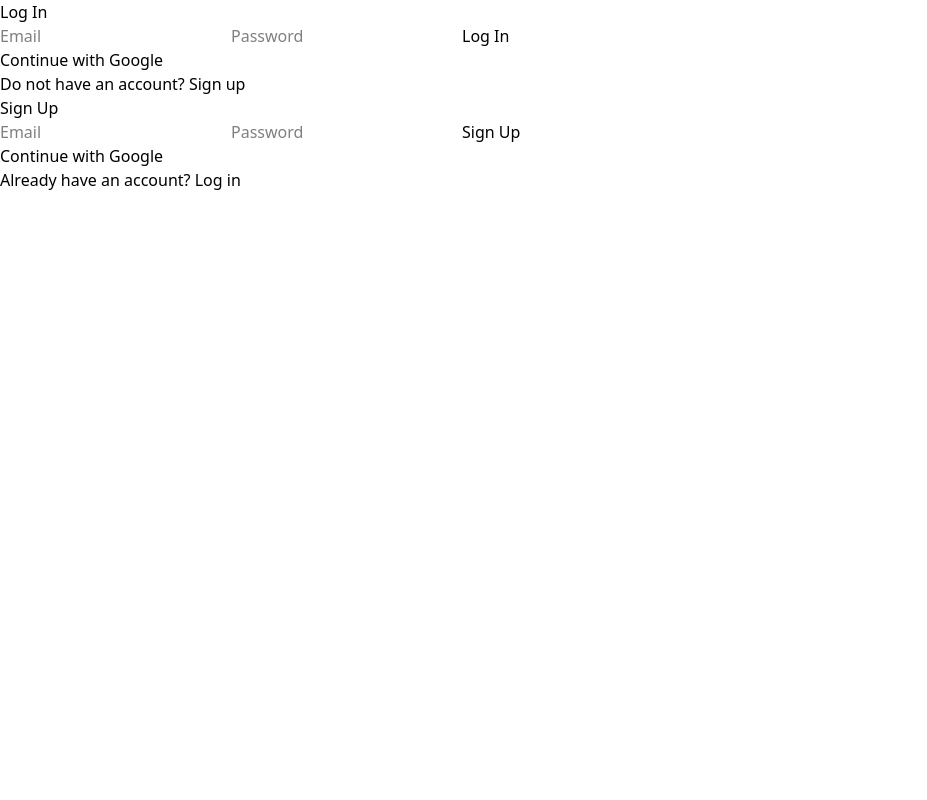
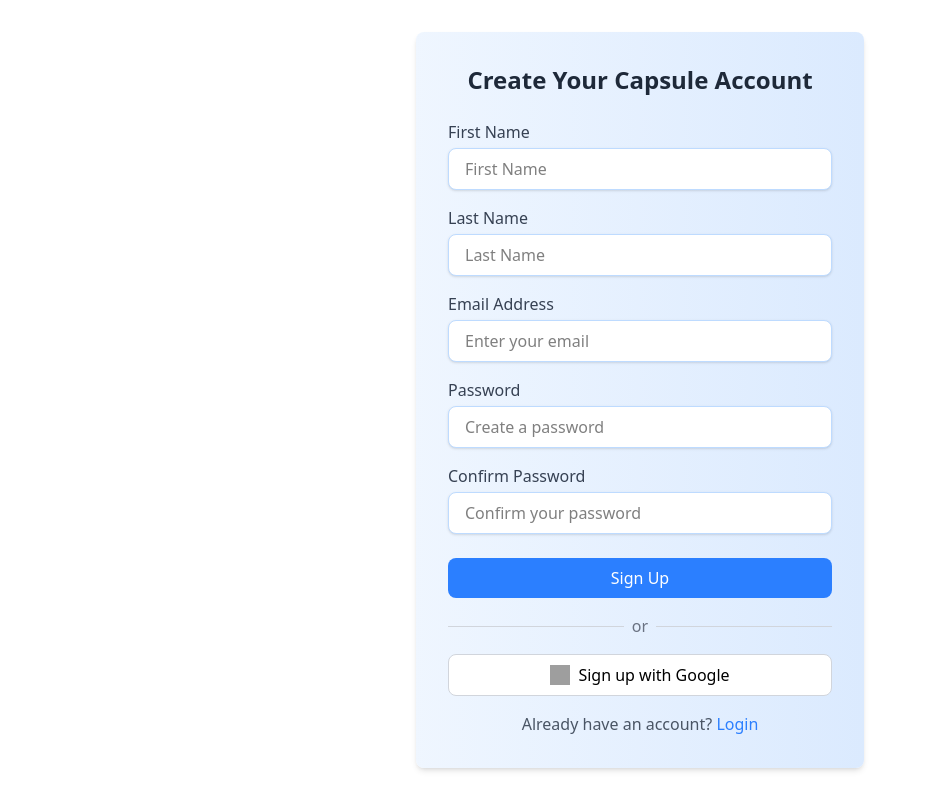
Before and after one commit to undeadlich/Time-capsule-2.0, a React (Vite) app in the folder TimeCapsule/: page /signup in a window 1280 px wide. Shown: the whole page, without its empty margins (0-927 px from the left). Built offline with nearby package versions, Linux system fonts and the light colour scheme; no server answers; grey boxes are pictures that could not be loaded.

Commit message:
initial login and signup pages added

```diff
--- a/TimeCapsule/src/App.jsx
+++ b/TimeCapsule/src/App.jsx
@@ -1,14 +1,19 @@
 
-import LoginPage from './pages/Login.jsx'
-import SignupPage from './pages/Signup.jsx'
+import { Route, Router, Routes } from 'react-router-dom'
+import Login from './pages/Login.jsx'
+import Signup from './pages/Signup.jsx'
 
 function App() {
 
 
   return (
     <>
-    <LoginPage />
-    <SignupPage />
+
+      <Routes>
+        <Route path='/login' element={<Login />} />
+        <Route path='/signup' element={<Signup />} />
+      </Routes>
+
     </>
   )
 }
--- a/TimeCapsule/src/main.jsx
+++ b/TimeCapsule/src/main.jsx
@@ -3,11 +3,14 @@ import { createRoot } from 'react-dom/client'
 import './index.css'
 import App from './App.jsx'
 import { FirebaseProvider } from './context/firebase.jsx'
+import { BrowserRouter } from "react-router-dom";
 
 createRoot(document.getElementById('root')).render(
   <StrictMode>
+    <BrowserRouter>
     <FirebaseProvider>
       <App />
     </FirebaseProvider>
+    </BrowserRouter>
   </StrictMode>,
 )
--- a/TimeCapsule/src/pages/Login.jsx
+++ b/TimeCapsule/src/pages/Login.jsx
@@ -1,51 +1,77 @@
-import { useState } from "react";
-import { useFirebase } from "../context/firebase.jsx";
-//import { useNavigate } from "react-router-dom";
+import React from 'react';
+import { Link } from 'react-router-dom';
 
- const LoginPage = () => {
-    const { singinUserWithEmailAndPass, signinWithGoogle } = useFirebase();
-    const [email, setEmail] = useState("");
-    const [password, setPassword] = useState("");
-    const [error, setError] = useState(null);
-    //const navigate = useNavigate();
+const Login = () => {
+  return (
+    <div className="min-h-screen flex items-center justify-center bg-white">
+      {/* Inner card with gradient background */}
+      <div className="bg-gradient-to-r from-blue-50 to-blue-100 p-8 rounded-lg shadow-md w-full max-w-md">
+        <h2 className="text-2xl font-bold mb-6 text-center text-gray-800">
+          Welcome Back
+        </h2>
+        <form>
+          <div className="mb-4">
+            <label className="block text-gray-700 mb-1" htmlFor="loginEmail">
+              Email Address
+            </label>
+            <input
+              id="loginEmail"
+              type="email"
+              placeholder="Enter your email"
+              className="w-full px-4 py-2 bg-white border border-blue-200 rounded-lg shadow-sm focus:outline-none focus:ring-2 focus:ring-blue-500"
+            />
+          </div>
+          <div className="mb-6">
+            <label className="block text-gray-700 mb-1" htmlFor="loginPassword">
+              Password
+            </label>
+            <input
+              id="loginPassword"
+              type="password"
+              placeholder="Enter your password"
+              className="w-full px-4 py-2 bg-white border border-blue-200 rounded-lg shadow-sm focus:outline-none focus:ring-2 focus:ring-blue-500"
+            />
+          </div>
+          <button
+            type="submit"
+            className="w-full bg-blue-500 text-white py-2 rounded-lg hover:bg-blue-600 transition-colors"
+          >
+            Login
+          </button>
+        </form>
 
-    const handleLogin = async (e) => {
-      e.preventDefault();
-      try {
-        await singinUserWithEmailAndPass(email, password);
-        //navigate("/login");
-      } catch (err) {
-        setError(err.message);
-      }
-    };
+        {/* Divider with "or" */}
+        <div className="flex items-center my-4">
+          <hr className="flex-grow border-t border-gray-300" />
+          <span className="mx-2 text-gray-500">or</span>
+          <hr className="flex-grow border-t border-gray-300" />
+        </div>
 
-    return (
-      <div className="auth-container">
-        <h2>Log In</h2>
-        {error && <p className="error">{error}</p>}
-        <form onSubmit={handleLogin}>
-          <input
-            type="email"
-            placeholder="Email"
-            value={email}
-            onChange={(e) => setEmail(e.target.value)}
-            required
-          />
-          <input
-            type="password"
-            placeholder="Password"
-            value={password}
-            onChange={(e) => setPassword(e.target.value)}
-            required
-          />
-          <button type="submit">Log In</button>
-        </form>
-        <button onClick={signinWithGoogle} className="google-btn">
-          Continue with Google
-        </button>
-        <p>Do not have an account? <a href="/signup">Sign up</a></p>
+        {/* Google Sign In Button with Google image */}
+        <div className="mt-4">
+          <button
+            type="button"
+            className="flex items-center justify-center w-full bg-white border border-gray-300 rounded-lg py-2 hover:bg-gray-100 transition-colors"
+          >
+            <img
+              src="https://upload.wikimedia.org/wikipedia/commons/thumb/5/53/Google_%22G%22_Logo.svg/512px-Google_%22G%22_Logo.svg.png"
+              alt="Google Logo"
+              className="w-5 h-5 mr-2"
+            />
+            Sign in with Google
+          </button>
+        </div>
+
+        <p className="mt-4 text-center text-gray-600">
+          Don't have an account?{' '}
+          <Link to="/signup"><a href="/signup" className="text-blue-500 hover:underline">
+            Sign Up
+          </a>
+          </Link>
+        </p>
       </div>
-    );
-  };
+    </div>
+  );
+};
 
-  export default LoginPage;
+export default Login;
--- a/TimeCapsule/src/pages/Signup.jsx
+++ b/TimeCapsule/src/pages/Signup.jsx
@@ -1,52 +1,108 @@
+import React from 'react';
 
-import  { useState } from "react";
-import { useFirebase } from "../context/firebase.jsx";
-//import { useNavigate } from "react-router-dom";
+const Signup = () => {
+  return (
+    <div className="min-h-screen flex items-center justify-center bg-white">
+      {/* Inner card with gradient background */}
+      <div className="bg-gradient-to-r from-blue-50 to-blue-100 p-8 rounded-lg shadow-md w-full max-w-md">
+        <h2 className="text-2xl font-bold mb-6 text-center text-gray-800">
+          Create Your Capsule Account
+        </h2>
+        <form>
+          <div className="mb-4">
+            <label className="block text-gray-700 mb-1" htmlFor="firstName">
+              First Name
+            </label>
+            <input
+              id="firstName"
+              type="text"
+              placeholder="First Name"
+              className="w-full px-4 py-2 bg-white border border-blue-200 rounded-lg shadow-sm focus:outline-none focus:ring-2 focus:ring-blue-500"
+            />
+          </div>
+          <div className="mb-4">
+            <label className="block text-gray-700 mb-1" htmlFor="lastName">
+              Last Name
+            </label>
+            <input
+              id="lastName"
+              type="text"
+              placeholder="Last Name"
+              className="w-full px-4 py-2 bg-white border border-blue-200 rounded-lg shadow-sm focus:outline-none focus:ring-2 focus:ring-blue-500"
+            />
+          </div>
+          <div className="mb-4">
+            <label className="block text-gray-700 mb-1" htmlFor="email">
+              Email Address
+            </label>
+            <input
+              id="email"
+              type="email"
+              placeholder="Enter your email"
+              className="w-full px-4 py-2 bg-white border border-blue-200 rounded-lg shadow-sm focus:outline-none focus:ring-2 focus:ring-blue-500"
+            />
+          </div>
+          <div className="mb-4">
+            <label className="block text-gray-700 mb-1" htmlFor="password">
+              Password
+            </label>
+            <input
+              id="password"
+              type="password"
+              placeholder="Create a password"
+              className="w-full px-4 py-2 bg-white border border-blue-200 rounded-lg shadow-sm focus:outline-none focus:ring-2 focus:ring-blue-500"
+            />
+          </div>
+          <div className="mb-6">
+            <label className="block text-gray-700 mb-1" htmlFor="confirmPassword">
+              Confirm Password
+            </label>
+            <input
+              id="confirmPassword"
+              type="password"
+              placeholder="Confirm your password"
+              className="w-full px-4 py-2 bg-white border border-blue-200 rounded-lg shadow-sm focus:outline-none focus:ring-2 focus:ring-blue-500"
+            />
+          </div>
+          <button
+            type="submit"
+            className="w-full bg-blue-500 text-white py-2 rounded-lg hover:bg-blue-600 transition-colors"
+          >
+            Sign Up
+          </button>
+        </form>
 
- const  SignupPage = () => {
-  const { signupUserWithEmailAndPassword, signinWithGoogle } = useFirebase();
-  const [email, setEmail] = useState("");
-  const [password, setPassword] = useState("");
-  const [error, setError] = useState(null);
-  //const navigate = useNavigate();
+        {/* Divider with "or" */}
+        <div className="flex items-center my-4">
+          <hr className="flex-grow border-t border-gray-300" />
+          <span className="mx-2 text-gray-500">or</span>
+          <hr className="flex-grow border-t border-gray-300" />
+        </div>
 
-  const handleSignup = async (e) => {
-    e.preventDefault();
-    try {
-      await signupUserWithEmailAndPassword(email, password);
-      //navigate("/");
-    } catch (err) {
-      setError(err.message);
-    }
-  };
+        {/* Google Sign Up Button with Google image */}
+        <div className="mt-4">
+          <button
+            type="button"
+            className="flex items-center justify-center w-full bg-white border border-gray-300 rounded-lg py-2 hover:bg-gray-100 transition-colors"
+          >
+            <img
+              src="https://upload.wikimedia.org/wikipedia/commons/thumb/5/53/Google_%22G%22_Logo.svg/512px-Google_%22G%22_Logo.svg.png"
+              alt="Google Logo"
+              className="w-5 h-5 mr-2"
+            />
+            Sign up with Google
+          </button>
+        </div>
 
-  return (
-    <div className="auth-container">
-      <h2>Sign Up</h2>
-      {error && <p className="error">{error}</p>}
-      <form onSubmit={handleSignup}>
-        <input
-          type="email"
-          placeholder="Email"
-          value={email}
-          onChange={(e) => setEmail(e.target.value)}
-          required
-        />
-        <input
-          type="password"
-          placeholder="Password"
-          value={password}
-          onChange={(e) => setPassword(e.target.value)}
-          required
-        />
-        <button type="submit">Sign Up</button>
-      </form>
-      <button onClick={signinWithGoogle} className="google-btn">
-        Continue with Google
-      </button>
-      <p>Already have an account? <a href="/login">Log in</a></p>
+        <p className="mt-4 text-center text-gray-600">
+          Already have an account?{' '}
+          <a href="/login" className="text-blue-500 hover:underline">
+            Login
+          </a>
+        </p>
+      </div>
     </div>
   );
 };
 
-export default SignupPage;
+export default Signup;
```
Also changed, not shown: 1 other file (tests, documents, lock files or other folders).
